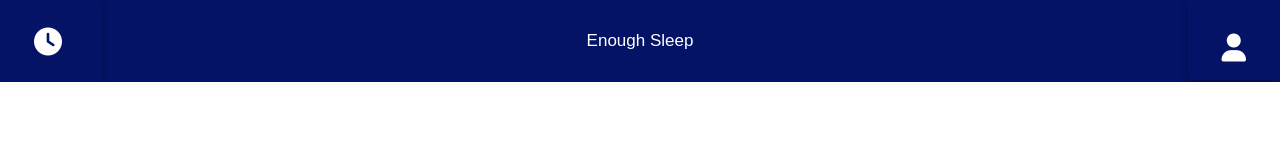
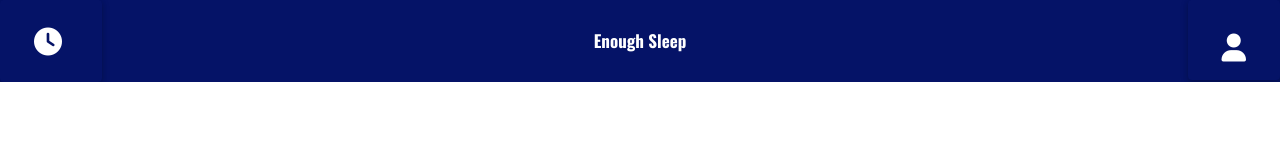
Before and after one commit to enoughsleep/sleep, a website: page index.html in a window 1280 px wide. Shown: the top 160 px of the page. Drawn offline with nearby package versions, Linux system fonts and the light colour scheme.

Commit message:
Update index.html

```diff
--- a/index.html
+++ b/index.html
@@ -7,6 +7,9 @@
     <link rel='stylesheet' href='https://cdnjs.cloudflare.com/ajax/libs/mdb-ui-kit/3.10.2/mdb.min.css'>
     <link rel='stylesheet' href='https://cdnjs.cloudflare.com/ajax/libs/font-awesome/6.0.0/css/all.min.css'>
     <link rel="stylesheet" href="src/master.css">
+    <link rel="preconnect" href="https://fonts.googleapis.com">
+    <link rel="preconnect" href="https://fonts.gstatic.com" crossorigin>
+    <link href="https://fonts.googleapis.com/css2?family=Oswald:wght@700&display=swap" rel="stylesheet">
 
     <link rel="manifest" href="manifest.json">
 
```
